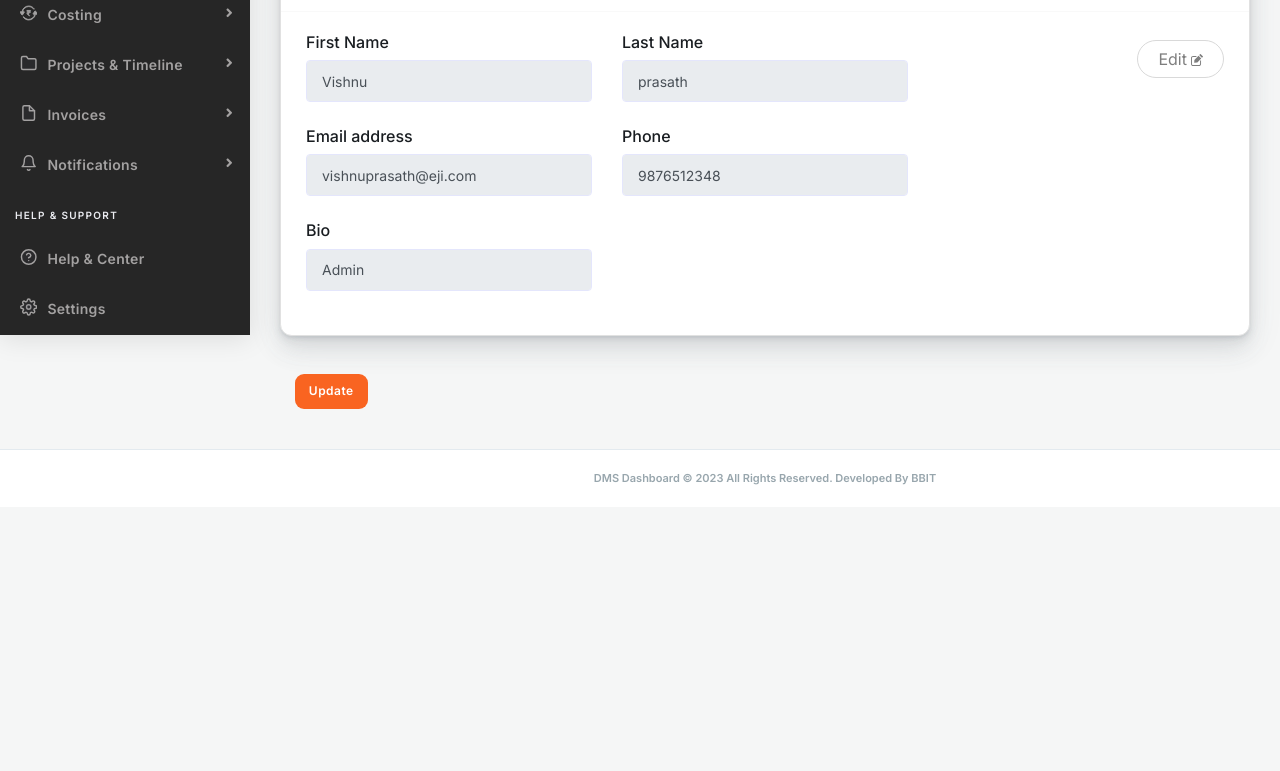
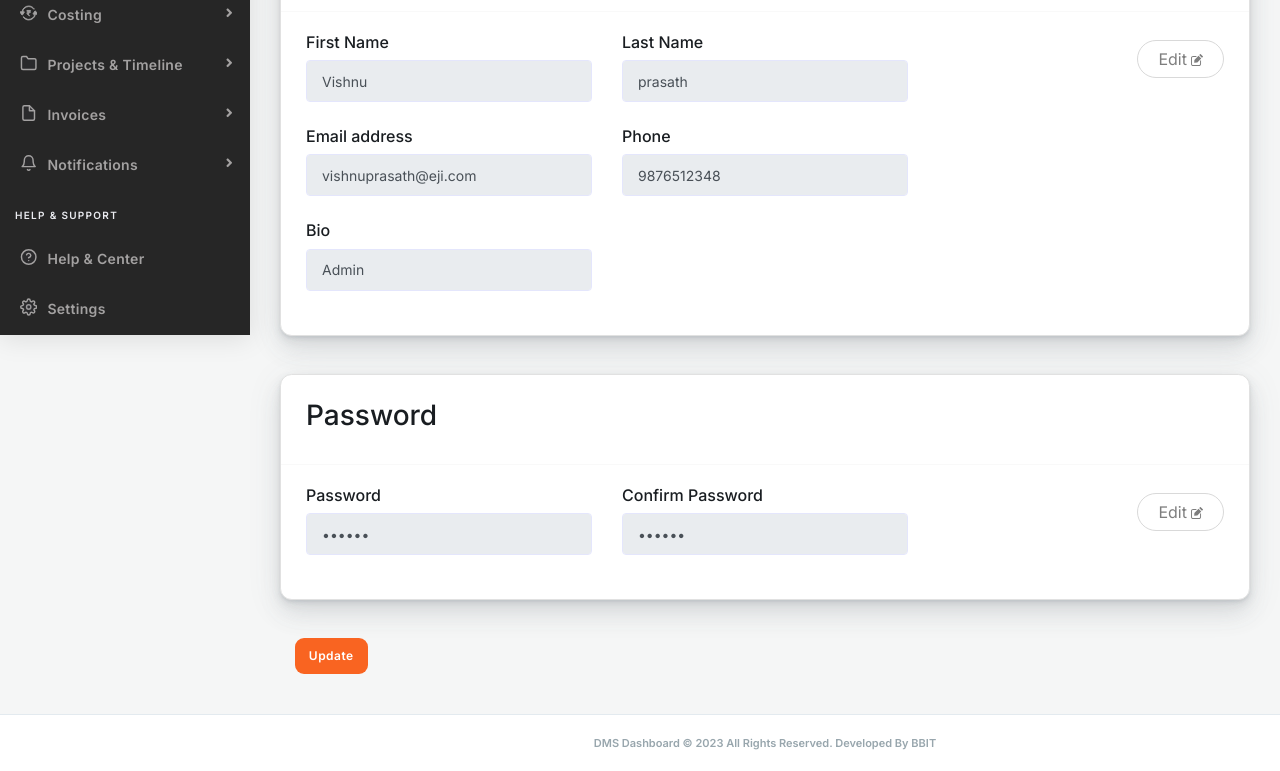
Before and after one commit to ravikiran8844/dms-admin-dashboard, a plain HTML site: page profile.html in a window 1280 px wide. Shown: the part 465-1236 px from the top of the page. Before the commit the page ends 972 px from the top, so only its background shows below. Drawn offline with Linux system fonts and the light colour scheme.

Commit message:
updated profile page

```diff
--- a/profile.html
+++ b/profile.html
@@ -403,7 +403,6 @@
                                 <input class="form-control" type="text" name="" id="Admin" disabled  value="Admin">
                               </div>
                             </div>
-
                           </div>
 
 
@@ -422,19 +421,63 @@
                         </div>
                       </div>
                     </div>
+                  </div>
+                </div>
+              </div>
+            </div>
 
+
+
+
+            <div class="row">
+              <div id="edit-password-card" class="col-12 mb-2">
+                <div class="card">
+                    <div class="card-header py-4">
+                      <div class="h3 fw-bold text-dark">Password</div>
+                    </div>
+                    <div class="card-body">
+                      <div class="row">
+                        <div class="col-12 col-lg-8">
+                          <div class="row">
+                            <div class="col-6">
+                              <div class="mb-4">
+                                <label class="form-label h6 text-dark" for="password">Password</label>
+                                <input class="form-control" type="password" name="" id="password" disabled  value="123456">
+                              </div>
+                            </div>
+                            <div class="col-6">
+                              <div class="mb-4">
+                                <label class="form-label h6 text-dark" for="confirm-password">Confirm Password</label>
+                                <input class="form-control" type="password" name="" id="confirm-password" disabled  value="123456">
+                              </div>
+                            </div>
+
+                          </div>
+
+
+                        </div>
+                        <div class="col-12 col-lg-4 mt-2">
+                          <div class="ml-auto">
+                            <button id="edit-password-btn" class="edit-btn" >Edit <span class="ml-1">
+                              <svg width="12" height="13" viewBox="0 0 12 13" fill="none" xmlns="http://www.w3.org/2000/svg">
+                                <path d="M9.0629 9.88692C9.0629 10.518 8.54538 11.0356 7.91426 11.0356H2.10794C1.47682 11.0356 0.959304 10.518 0.959304 9.88692V4.0806C0.959304 3.44948 1.47682 2.93196 2.10794 2.93196H4.96061L5.91992 1.97266H2.10794C0.946682 1.97266 0 2.91934 0 4.0806V9.89954C0 11.0608 0.946682 12.0075 2.10794 12.0075H7.92688C9.08815 12.0075 10.0348 11.0608 10.0348 9.89954V6.08757L9.07552 7.04687V9.88692H9.0629Z" fill="#7E7E7E"/>
+                                <path d="M3.5849 5.64552C3.4713 5.75912 3.40819 5.89797 3.39557 6.04944L3.19361 8.47294C3.18098 8.64966 3.33245 8.80112 3.50917 8.7885L5.93267 8.58654C6.08414 8.57392 6.23561 8.51081 6.33659 8.39721L10.2243 4.5095L7.48523 1.75781L3.5849 5.64552Z" fill="#7E7E7E"/>
+                                <path d="M11.8523 2.23732L9.75703 0.142002C9.56769 -0.0473341 9.27738 -0.0473341 9.08804 0.142002L8.14136 1.08868L10.893 3.84037L11.8397 2.89369C12.0417 2.71698 12.0417 2.41404 11.8523 2.23732Z" fill="#7E7E7E"/>
+                                </svg>
+                            </span>
+                          </button>
+                          </div>
+                        </div>
+                      </div>
+                    </div>
                   </div>
-
                 </div>
-
               </div>
 
 
               <div class="col-12">
                 <button class="btn custom-orange-button">Update</button>
               </div>
-
-
             </div>
           </div>
         </section>
@@ -488,8 +531,12 @@
 
     $("#personal-info-edit").click(function(){
       $("#personal-information input").attr("disabled",false);
-      console.log("btn clicked");
     })
+
+
+      $("#edit-password-btn").click(function(){
+          $("#edit-password-card input").attr("disabled",false);
+      })
   </script>
 </body>
 
```
